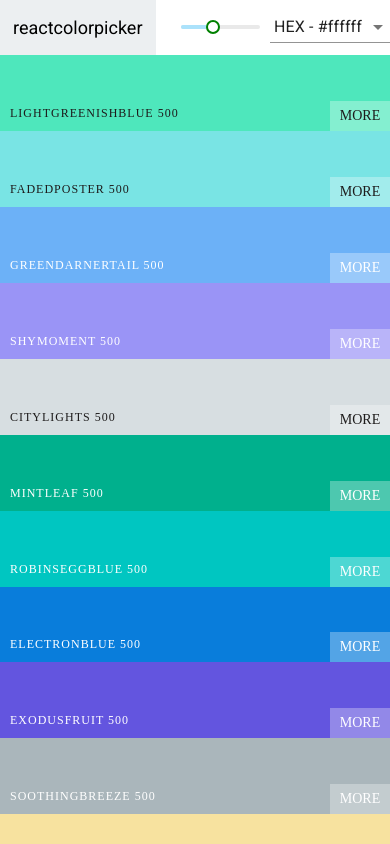
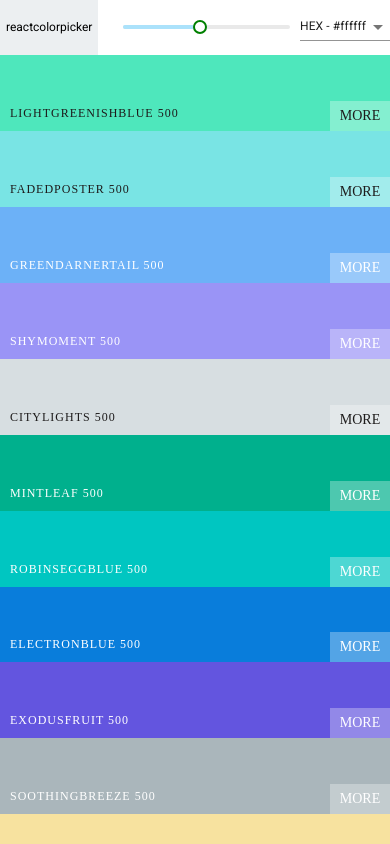
Before and after one commit to YeonghunKO/color-palatte-project, a React (Create React App) app: page /palette/flat-ui-colors-american in a window 390 px wide. Built offline with nearby package versions, Linux system fonts and the light colour scheme; a web font is replaced by a local one.

Commit message:
:lipstick::STYLE: Make Navbar responsive

```diff
--- a/src/assets/css/NavBar.css
+++ b/src/assets/css/NavBar.css
@@ -52,3 +52,16 @@
   display: flex !important;
   justify-content: center;
 }
+
+@media (max-width: 575.98px) {
+  .Navbar .logo {
+    padding: 0 6px;
+    font-size: 12px;
+  }
+  .Navbar .MuiFormControl-root {
+    min-width: 90px;
+  }
+  .Navbar .MuiInput-root {
+    font-size: 12px;
+  }
+}
```
